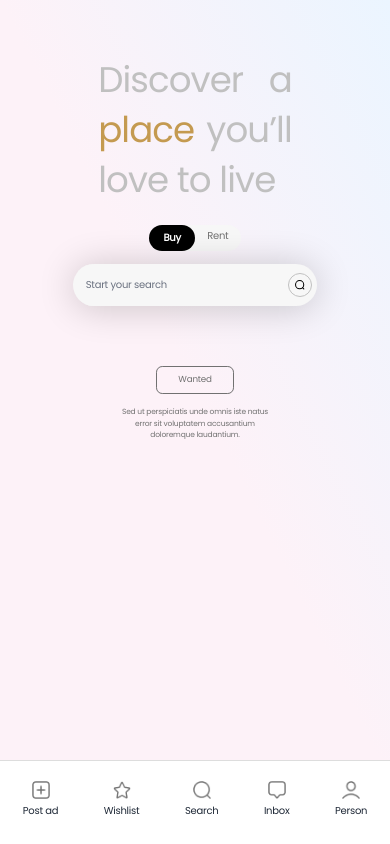
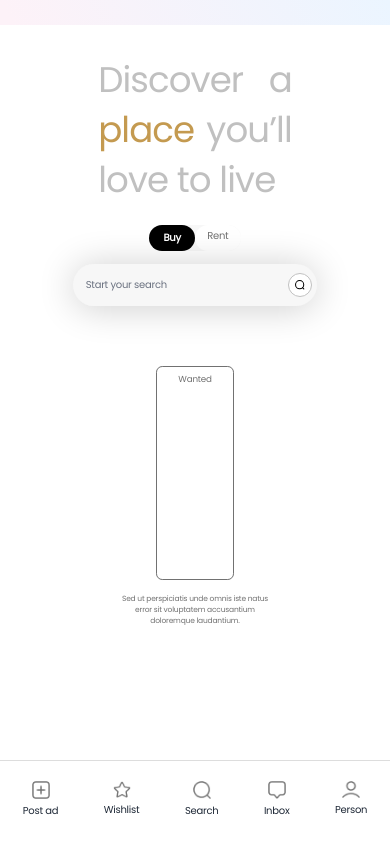
Before and after one commit to MuhammadKhan3/Airnub, a React (Create React App) app: page / in a window 390 px wide. Built offline with nearby package versions, Linux system fonts and the light colour scheme; what tailwind-gradient-mask-image would draw is missing.

Commit message:
responsive design twho jkljh

```diff
--- a/src/index.css
+++ b/src/index.css
@@ -6,10 +6,13 @@
   height: 100vmax;
   width: 100vmax;
 } */
-html {
+* {
   height: 100%;
   background-color: white;
 }
+/* html {
+
+} */
 body {
 
   font-family: 'Poppins', sans-serif;
```
